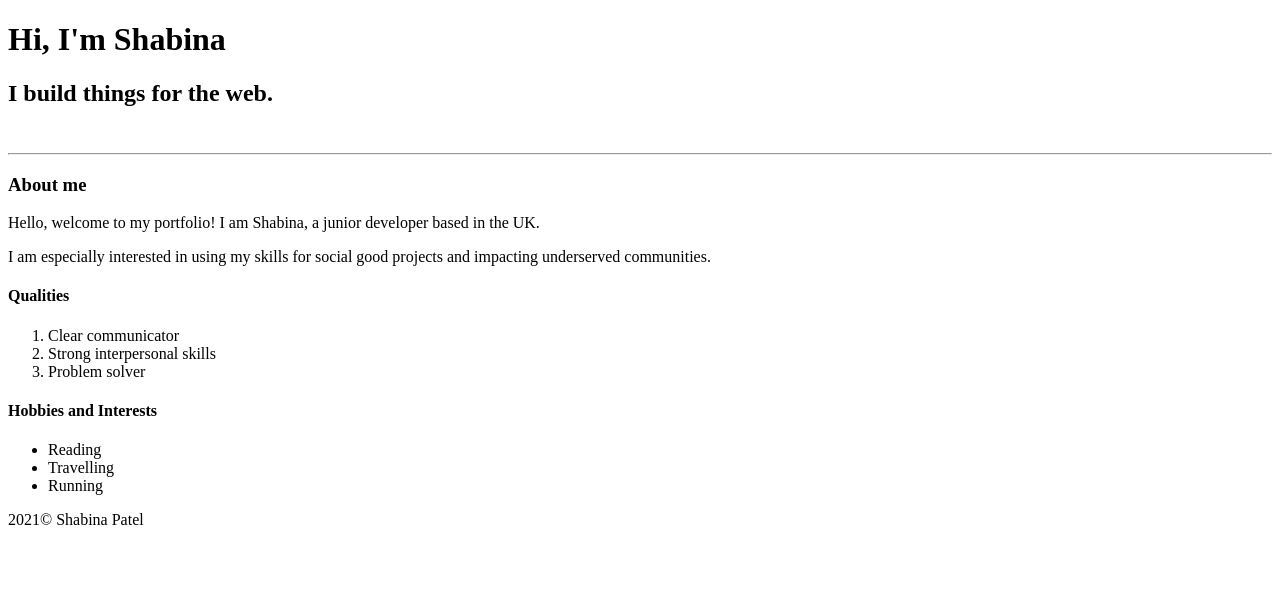
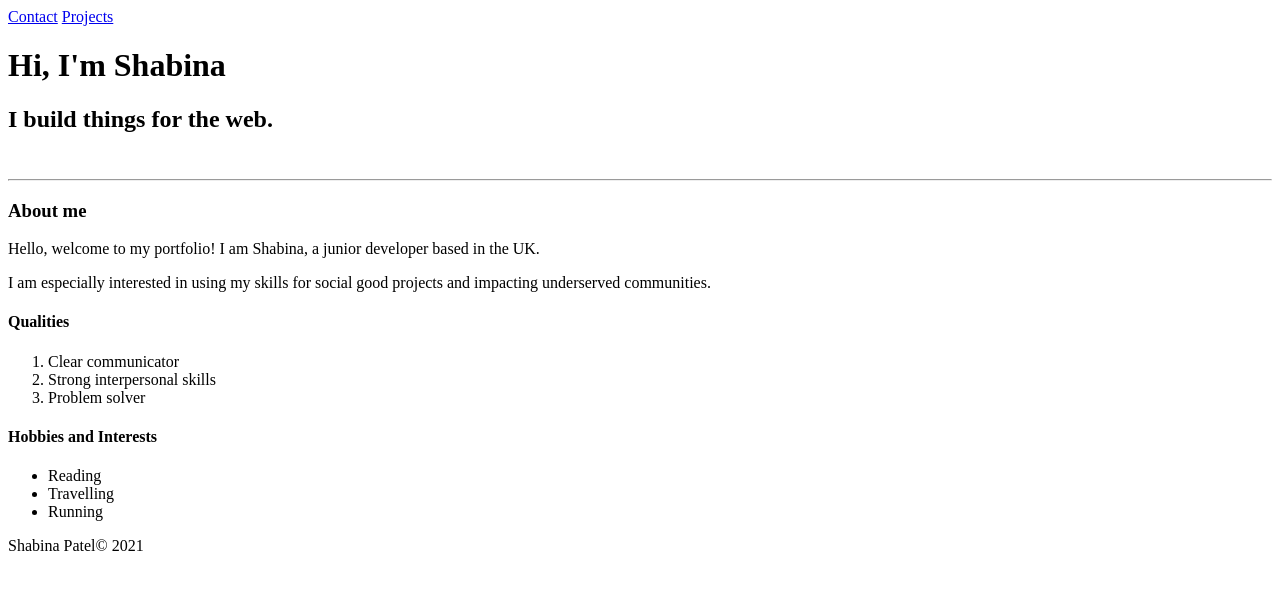
Before and after one commit to ShabinaP/portfolio, a plain HTML site: page index.html in a window 1280 px wide. Drawn offline with Linux system fonts and the light colour scheme.

Commit message:
Added file structure and two new html pages

```diff
--- a/index.html
+++ b/index.html
@@ -7,7 +7,14 @@
     <title>Shabina Patel</title>
 </head>
 <body>
-  <main> <header> <h1>Hi, I'm Shabina</h1>
+  <main> <header>
+     <nav>
+
+        <a href="pages/contact.html" target=“_blank">Contact</a>
+        <a href="pages/projects.html" target=“_blank”>Projects</a>
+     </nav>
+
+    <h1>Hi, I'm Shabina</h1>
    <h2>I build things for the web.</h2> </header>
    <br />
    <hr />
@@ -35,7 +42,7 @@
 
   </section>
 
-<footer> 2021&copy; Shabina Patel</footer>
+<footer>Shabina Patel&copy; 2021</footer>
 </body>
 </main>
 
```
Also changed, not shown: images/girl_with_laptop-01.jpeg (added), 2 other files.
